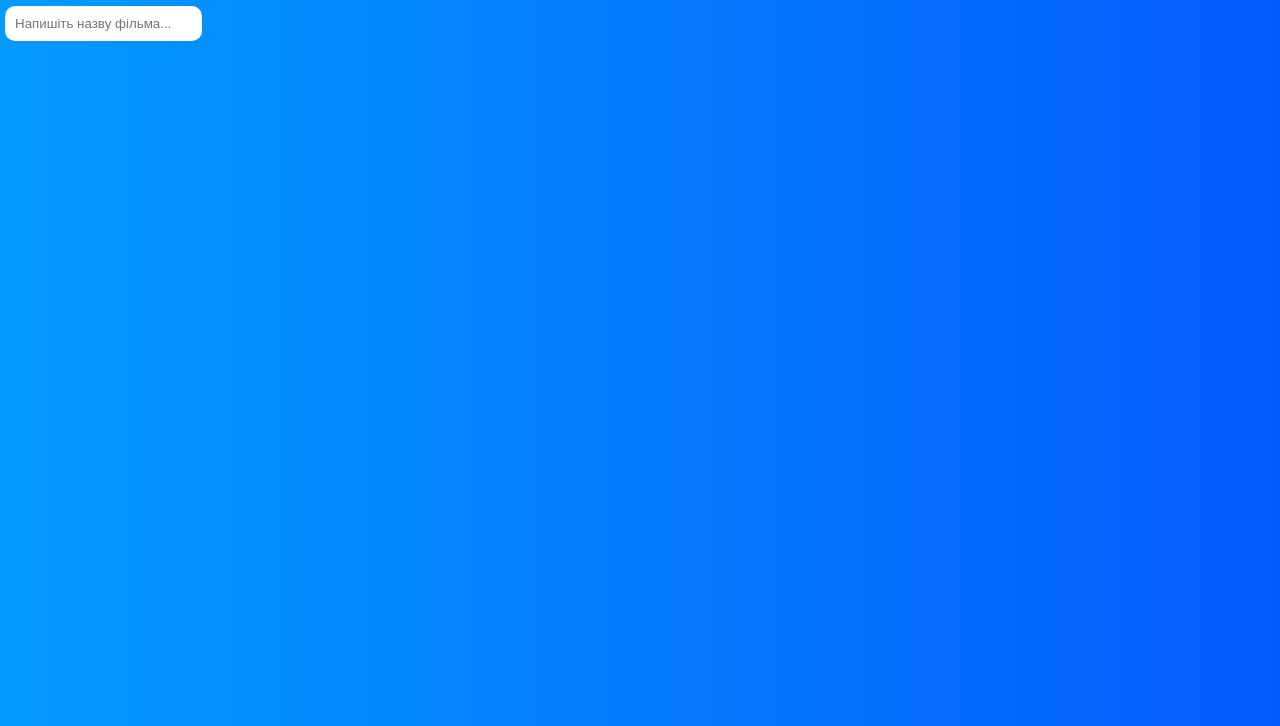
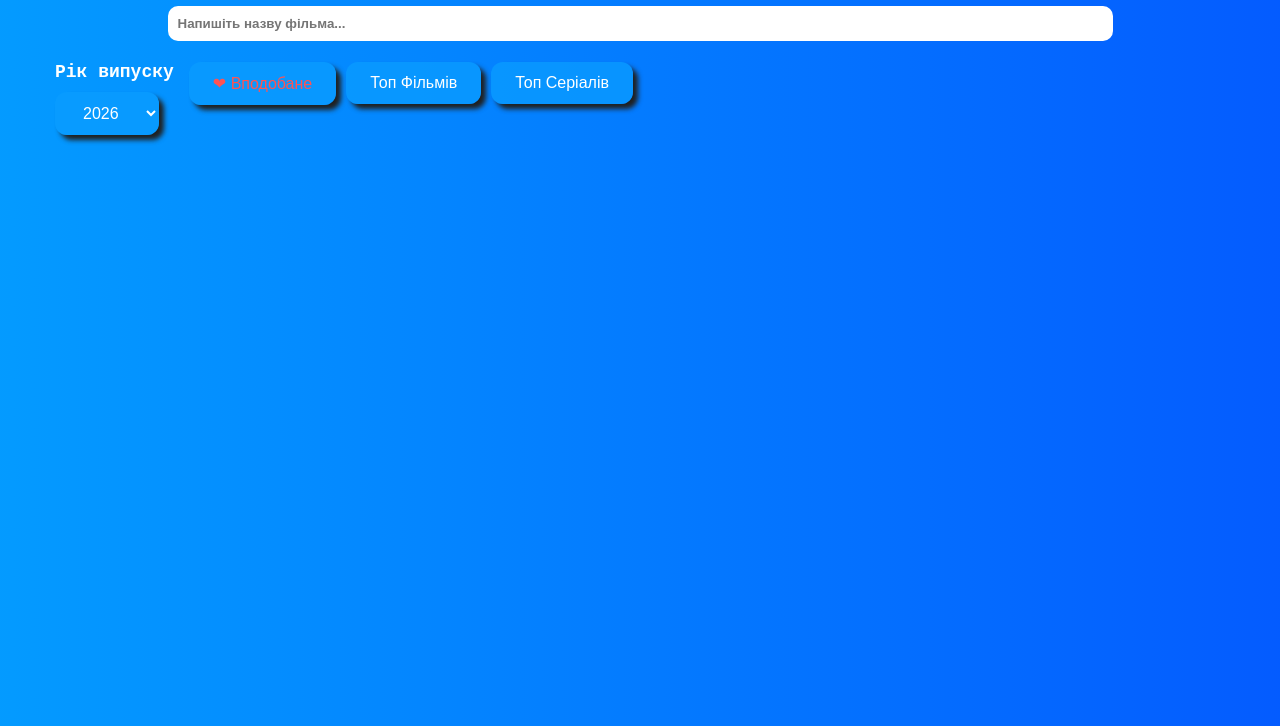
Before and after one commit to xeroo549/movie_search_app, a plain HTML site: page index.html in a window 1280 px wide. Shown: the part 74-800 px from the top of the page. Drawn offline with Linux system fonts and the light colour scheme.

Commit message:
Added buttons and release year filter.

```diff
--- a/index.html
+++ b/index.html
@@ -1,15 +1,43 @@
 <!DOCTYPE html>
 <html lang="en">
+
 <head>
     <meta charset="UTF-8">
     <meta name="viewport" content="width=device-width, initial-scale=1.0">
     <title>Movie Search</title>
-    <link rel="stylesheet" href="style.css"></link>
+    <link rel="stylesheet" href="style.css">
+    </link>
 </head>
+
 <body>
     <h1>Movie Search</h1>
-    <input type="search" placeholder="Напишіть назву фільма...">
+    <input type="search" placeholder="Напишіть назву фільма..." id="search-bar">
+    <nav>
+        <ul id="nav-list">
+            <li>
+                <p id="release-year-text">Рік випуску</p>
+                <select id="release-year-filter">
+                    <option value="2026">2026</option>
+                    <option value="2025">2025</option>
+                    <option value="2024">2024</option>
+                    <option value="2023">2023</option>
+                    <option value="2022">2022</option>
+                    <option value="2021">2021</option>
+                    <option value="2020">2020</option>
+                    <option value="2019">2019</option>
+                    <option value="2018">2018</option>
+                    <option value="2017">2017</option>
+                </select>
+            </li>
+            <li><button id="favourite-btn">❤ Вподобане</button></li>
+            <li><button id="best-film-btn">Топ Фільмів</button></li>
+            <li><button id="best-serial-btn">Топ Серіалів</button></li>
+        </ul>
+    </nav>
+
+
 
     <script src="./script.js"></script>
 </body>
+
 </html>
--- a/style.css
+++ b/style.css
@@ -1,5 +1,5 @@
 body {
-    margin:5px;
+    margin:10px;
     color:white;
     font-family: 'Courier New';
     background: linear-gradient(to left, #0059fffb,#0099fffb);
@@ -10,5 +10,56 @@ input {
     border: none;
     padding:10px;
     display: flex;
-    justify-content: center;
+    justify-self: center;
+    width: 75%;
+    font-weight: bold;
 }
+
+#nav-list {
+    list-style: none;
+    display: flex;
+    flex-direction: row;
+}
+
+button {
+    background: #0a9dffbd;
+    color: white;
+    border: none;
+    border-radius: 12px;
+    padding: 12px 24px;
+    font-size: 16px;
+    transition: 0.2s ease;
+    box-shadow: 5px 5px 5px rgb(32, 32, 32);
+    margin: 5px;
+}
+#favourite-btn {
+    color: #ff5353;
+}
+
+button:hover {
+    background: #148aff;
+    box-shadow: 5px 5px 5px rgb(0, 0, 0);
+}
+
+#release-year-text {
+    font-size: 18px;
+    font-weight: bold;
+    margin:5px;
+    margin-right:10px;
+}
+
+#release-year-filter {
+    background: #0a9dffbd;
+    color: white;
+    border: none;
+    border-radius: 12px;
+    padding: 12px 24px;
+    font-size: 16px;
+    transition: 0.2s ease;
+    box-shadow: 5px 5px 5px rgb(32, 32, 32);
+    margin: 5px;
+}
+option {
+    background: #0a9dffbd;
+    font-weight: bold;
+}
```
